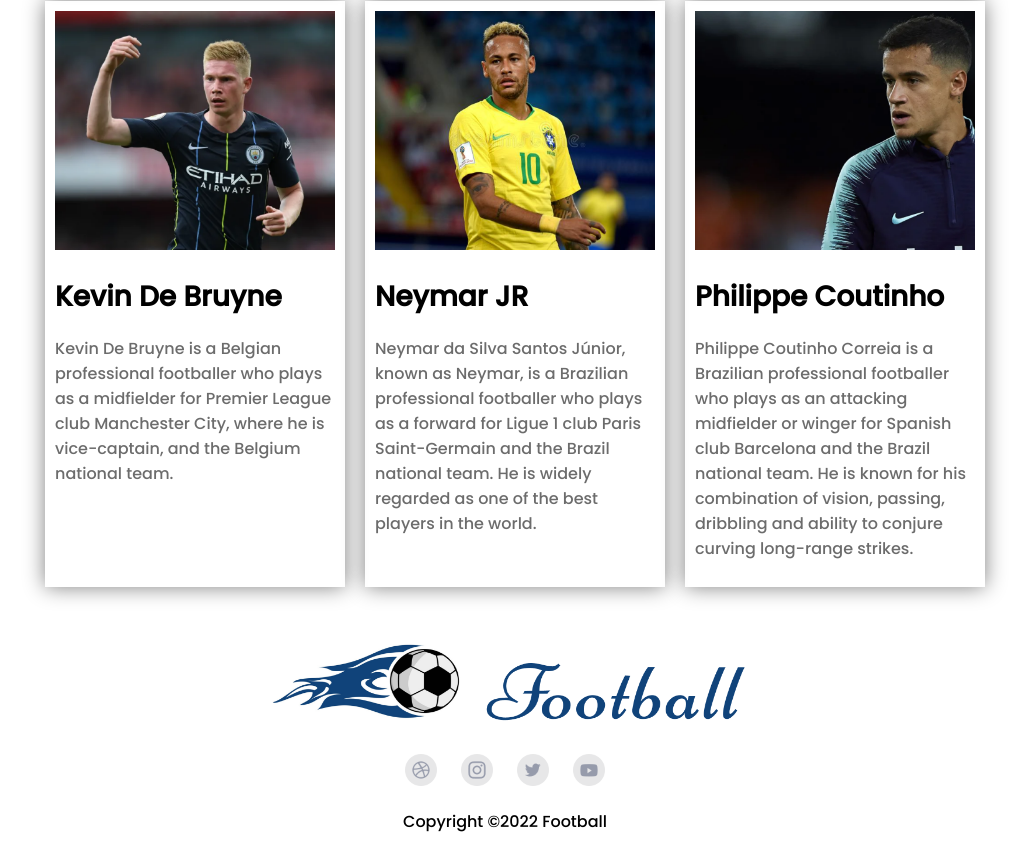
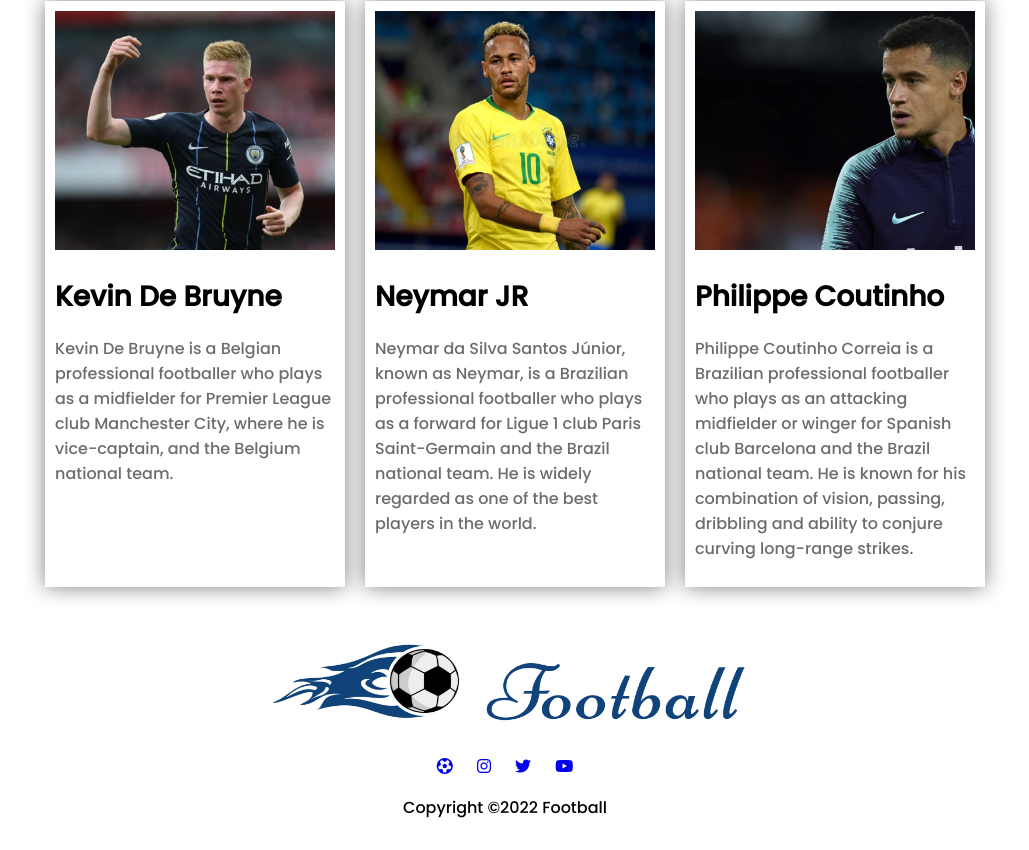
Before and after one commit to hasibdurjoy/programming-hero-assignment-2, a plain HTML site: page index.html in a window 1280 px wide. Shown: the part 2525-3375 px from the top of the page, without its empty margins (135-1164 px from the left). Drawn offline with Linux system fonts and the light colour scheme.

Commit message:
icon update

```diff
--- a/index.html
+++ b/index.html
@@ -182,14 +182,11 @@
                 <img src="images/Logo.png" alt="">
             </div>
             <div class="footer-icons">
-                <a href="https://en.wikipedia.org/wiki/Dribbling" target="_blank"><img
-                        src="images/Social Icons/Dribbble.png" alt=""></a>
-                <a href="https://www.instagram.com/brfootball/?hl=en" target="_blank"><img
-                        src="images/Social Icons/Instagram.png" alt=""></a>
-                <a href="https://twitter.com/football__tweet" target="_blank"><img src="images/Social Icons/Twitter.png"
-                        alt=""></a>
-                <a href="https://www.youtube.com/watch?v=fc2jIjilpS8" target="_blank"><img
-                        src="images/Social Icons/Youtube.png" alt=""></a>
+                <a href="https://en.wikipedia.org/wiki/Dribbling" target="_blank"><i class="far fa-futbol"></i></a>
+                <a href="https://www.instagram.com/brfootball/?hl=en" target="_blank"><i
+                        class="fab fa-instagram"></i></a>
+                <a href="https://twitter.com/football__tweet" target="_blank"><i class="fab fa-twitter"></i></a>
+                <a href="https://www.youtube.com/watch?v=fc2jIjilpS8" target="_blank"><i class="fab fa-youtube"></i></a>
             </div>
             <div class="fotter-bottom-text">
                 <p>Copyright ©2022 Football</p>
--- a/styles/style.css
+++ b/styles/style.css
@@ -7,7 +7,26 @@ body{
     padding: 0;
     font-family: 'Poppins', sans-serif;
 }
-main{
+/* extra styles */
+
+/* animation in button  */
+@keyframes colouring {
+    0% {
+        background-color: #E02C6D;
+        transform: scale(1);
+    }
+    25% {
+        background-color: yellow;
+        transform: scale(1.5);
+    }
+    0% {
+        background-color: #E02C6D;
+        transform: scale(1);
+    }
+    100% {
+        background-color: yellow;
+        transform: scale(1.5);
+    }
 }
 
 /* banner styles */
@@ -62,26 +81,6 @@ main{
     transition: transform 3s ease-in-out;
 
 }
-
-/* animation in button  */
-@keyframes colouring {
-    0% {
-        background-color: #E02C6D;
-        transform: scale(1);
-    }
-    25% {
-        background-color: yellow;
-        transform: scale(1.5);
-    }
-    0% {
-        background-color: #E02C6D;
-        transform: scale(1);
-    }
-    100% {
-        background-color: yellow;
-        transform: scale(1.5);
-    }
-}
 /* main part styles */
 
 .players{
@@ -124,7 +123,7 @@ main{
     width: 480px;
     height: 110px;
 }
-.footer-icons img{
+.footer-icons a{
     width: 32px;
     height: 32px;
     padding: 0px 10px;
```
